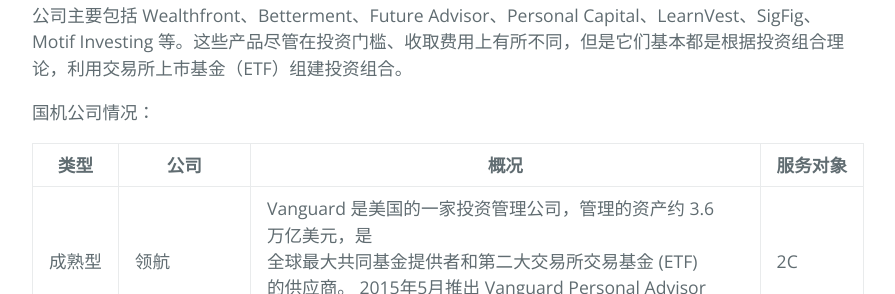
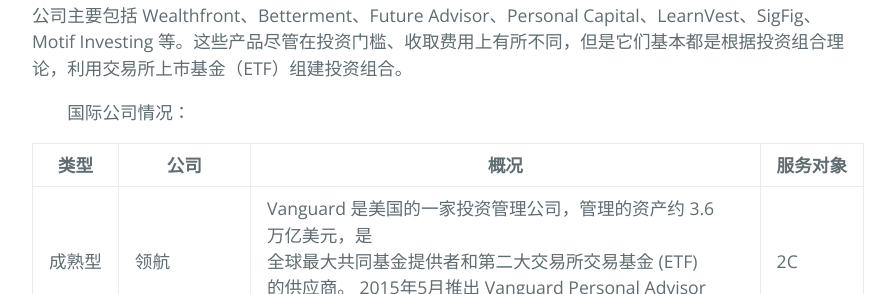
Before and after one commit to Littletreeeeee/prd-invest, a Jekyll site: the page built from documents/industry_analysis_dsa.md, in a window 1280 px wide and 900 px high, scrolled down 682 px. Shown: the part 160-454 px from the top of the window, without its empty margins (192-1087 px from the left). Built offline with Jekyll 4.4.1, drawn with Linux system fonts in a browser that asks for light colours; the repository's description, which GitHub fills in, is left out.

Commit message:
edit content

```diff
--- a/documents/industry_analysis_dsa.md
+++ b/documents/industry_analysis_dsa.md
@@ -17,7 +17,7 @@ layout: default
 
 &emsp;&emsp;国外一些大型传统金融机构通过开发或收购的形式，加紧在该领域布局。 如2015年8月全球最大的资产管理公司贝莱德收购了数字化资产配置初创公司Future Advisor；2015年12月，德意志银行推出了 Anlage Finder；2016年3月，高盛宣布收购线上退休账户理财平台 Honest Dollar。目前，国外的数字化资产配置公司主要包括 Wealthfront、Betterment、Future Advisor、Personal Capital、LearnVest、SigFig、Motif Investing 等。这些产品尽管在投资门槛、收取费用上有所不同，但是它们基本都是根据投资组合理论，利用交易所上市基金（ETF）组建投资组合。
 
-国机公司情况：
+&emsp;&emsp;国际公司情况：
 
 |类型|公司|概况|服务对象|
 |-|-|-|-|
@@ -33,7 +33,7 @@ layout: default
 
 &emsp;&emsp;在中国，已经有多家公司宣布进入这一领域。据不完全统计，宣称具有或者正在研发“数字化资产配置”或“智能投顾”产品，以及有类似性质产品的互联网理财平台已经超过 20家。这些机构主要分为两类，一类是传统金融或互联网企业推出的相关业务，一类是创新型的初创企业。传统金融机构和互联网企业结合自身业务特点推出的数字化财富管理业务的有平安一账通、京东金融、蚂蚁聚宝、广发证券等；而创新企业则是这次浪潮兴起的主力军，有 PINTEC 集团旗下的璇玑公司、弥财、蓝海财富、资配易、胜算在握、投米、米多财富等。
 
-国内公司情况：
+&emsp;&emsp;国内公司情况：
 
 |类型|公司|
 |-|-|
```
